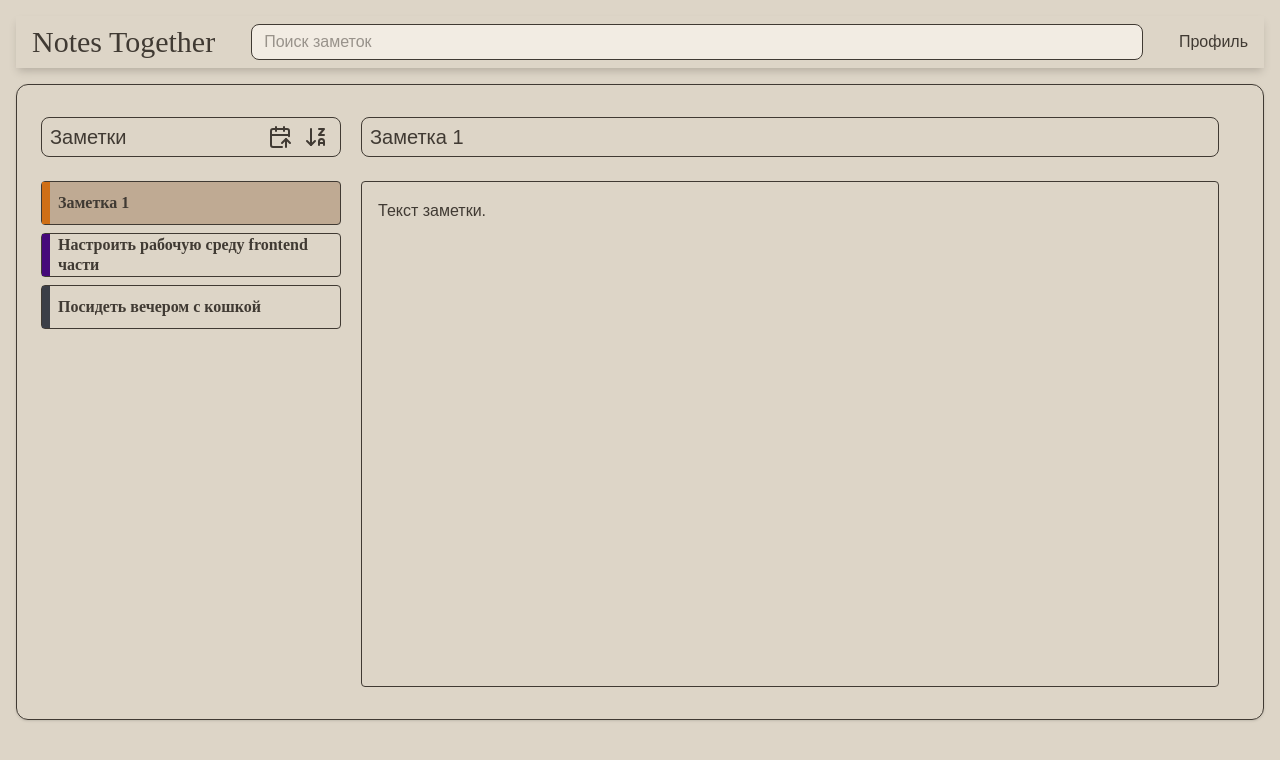
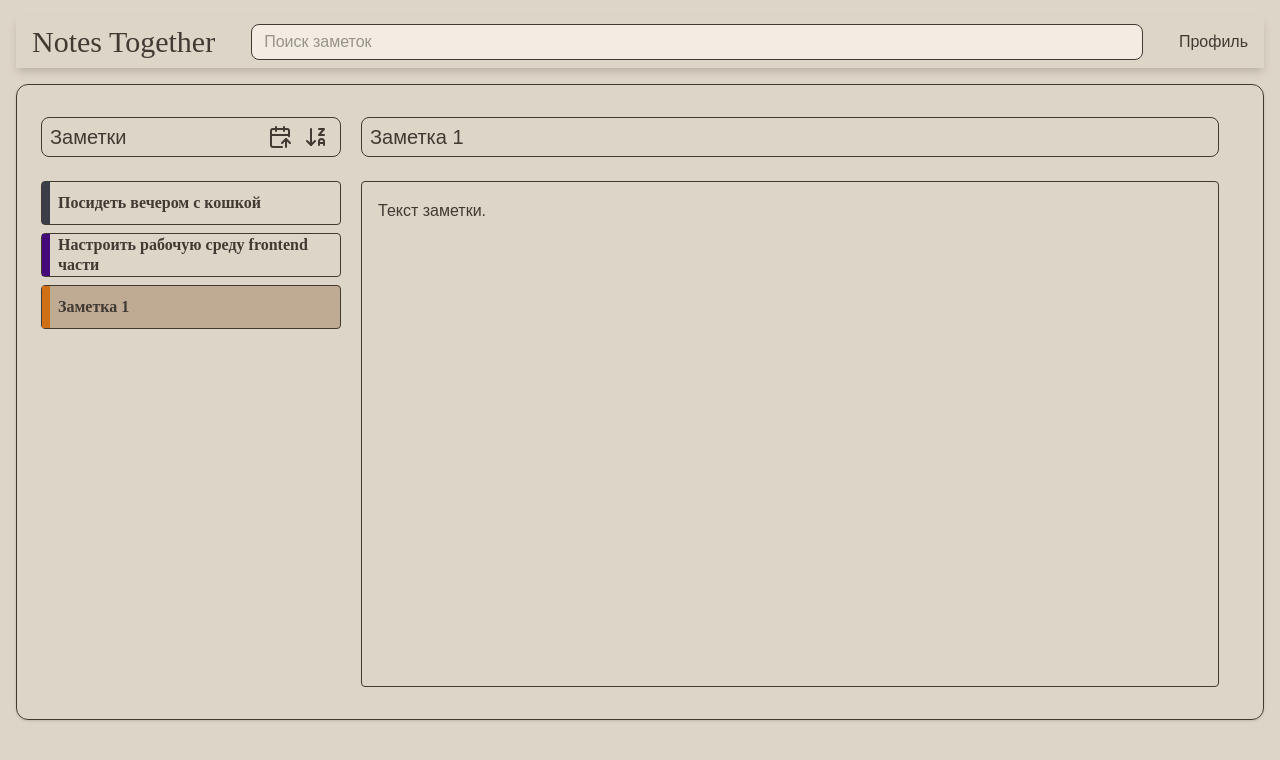
Before and after one commit to Veidge/NotesTogether, a Vue app in the folder frontend/: page / in a window 1280 px wide. Shown: the top 760 px of the page. Built offline with nearby package versions, Linux system fonts and the light colour scheme; a web font is replaced by a local one.

Commit message:
feat(ui): add sorting by title and date of last updating

```diff
--- a/frontend/src/components/pages/NotePage.vue
+++ b/frontend/src/components/pages/NotePage.vue
@@ -4,13 +4,14 @@ import { ArrowUpZA } from "@lucide/vue";
 import { ArrowDownZA } from "@lucide/vue";
 import { CalendarArrowDownIcon } from "@lucide/vue";
 import { CalendarArrowUpIcon } from "@lucide/vue";
-import {ref} from "vue";
+import {computed, ref} from "vue";
 
 interface Note {
     id: number;
     title: string;
     content: string;
     color: string;
+    updated_at: string;
 }
 
 const list_notes = ref([
@@ -18,28 +19,64 @@ const list_notes = ref([
         id: 1,
         title: "Заметка 1",
         content: "Текст заметки.",
-        color: "#cf6f16"
+        color: "#cf6f16",
+        updated_at: "2026-11-17T14:30:00",
     },
     {
         id: 2,
         title: "Настроить рабочую среду frontend части",
         content: "Окружение, структура, перенос backend части. Создание первичной вёрстки для проекта. " +
             "Подбор палитры, шрифтов.",
-        color: "#46097a"
+        color: "#46097a",
+        updated_at: "2026-11-17T18:30:30",
     },
     {
         id: 3,
         title: "Посидеть вечером с кошкой",
         content: "Осмотр задней лапы, подготовка мисок. Поставить стул для залаза и прыжков.",
-        color: "#3c3f47"
+        color: "#3c3f47",
+        updated_at: "2026-11-17T19:55:32",
     }
 ]);
 
-
+const sort_by = ref<"title" | "updated_at">("updated_at");
+const sort_direction = ref<"asc" | "desc">("desc");
 const selected_note = ref<Note>(list_notes.value[0]);
 
 function selecting_note(note: Note) {
     selected_note.value = note;
+}
+
+const sorted_notes = computed(() => {
+    return [...list_notes.value].sort((a, b) => {
+        if (sort_by.value === 'updated_at') {
+            return (new Date(a.updated_at).getTime() - new Date(b.updated_at).getTime()) *
+                (sort_direction.value === "asc" ? 1 : -1);
+        }
+        return a.title.localeCompare(b.title) * (sort_direction.value === "asc" ? 1 : -1);
+    });
+});
+
+function sort_by_title() {
+    if (sort_by.value === "title") {
+        sort_direction.value =
+            sort_direction.value === "asc" ? "desc" : "asc";
+    }
+    else {
+        sort_by.value = "title";
+        sort_direction.value = "asc";
+    }
+}
+
+function sort_by_updated_at() {
+    if (sort_by.value === "updated_at") {
+        sort_direction.value =
+            sort_direction.value === "desc" ? "asc" : "desc";
+    }
+    else {
+        sort_by.value = "updated_at";
+        sort_direction.value = "desc";
+    }
 }
 
 </script>
@@ -54,16 +91,16 @@ function selecting_note(note: Note) {
                         <h2 class="font-sans text-xl">Заметки</h2>
                         <div class="flex gap-1 items-center">
                             <button class="cursor-pointer hover:bg-accent/35 transition-colors p-1 rounded-md">
-                                <CalendarArrowUpIcon />
+                                <CalendarArrowUpIcon @click="sort_by_updated_at" />
                             </button>
                             <button class="cursor-pointer hover:bg-accent/35 transition-colors p-1 rounded-md">
-                                <ArrowDownZA/>
+                                <ArrowDownZA @click="sort_by_title"/>
                             </button>
                         </div>
                     </div>
                     <div class="h-11 flex items-center rounded-sm border border-text cursor-pointer hover:bg-accent/35 transition-colors"
                          :class="{ 'bg-accent/75': selected_note?.id === note.id }"
-                         v-for="note in list_notes" :key="note.id" @click="selecting_note(note)">
+                         v-for="note in sorted_notes" :key="note.id" @click="selecting_note(note)">
                         <div :style="{ backgroundColor: note?.color }" class="w-2 h-full shrink-0"/>
                         <h2 class="font-heading font-bold px-2 wrap-break-word leading-5">{{ note.title }}</h2>
                     </div>
```
